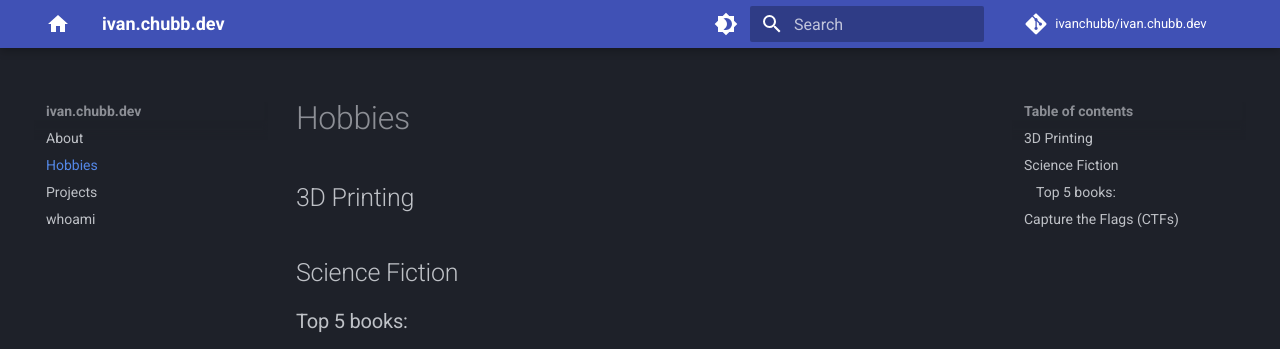
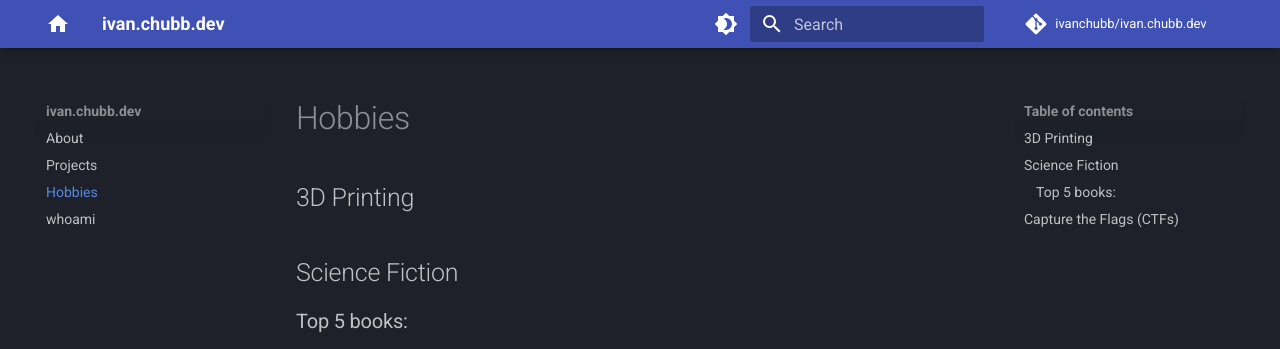
Before and after one commit to ivanchubb/ivan.chubb.dev, an MkDocs documentation site: the page built from docs/hobbies.md, in a window 1280 px wide. Shown: the top 349 px of the page. Built offline with MkDocs 1.6.1 and Material for MkDocs 9.7.7, drawn with Linux system fonts in a browser that asks for light colours; comment, search, counter and statistics services are not loaded.

```diff
--- a/mkdocs.yml
+++ b/mkdocs.yml
@@ -6,8 +6,8 @@ repo_url: https://github.com/ivanchubb/ivan.chubb.dev
 
 nav:
   - index.md
+  - projects.md
   - hobbies.md
-  - projects.md
   - resume.md
 
 theme:
@@ -30,6 +30,8 @@ theme:
 markdown_extensions:
   # allows default icons with ":icon-name:" syntax
   - attr_list
+  - pymdownx.details
+  - pymdownx.superfences
   - pymdownx.emoji:
       emoji_index: !!python/name:materialx.emoji.twemoji
       emoji_generator: !!python/name:materialx.emoji.to_svg
```
Also changed, not shown: docs/projects.md (+3 -0 lines), .gitmodules (added).
